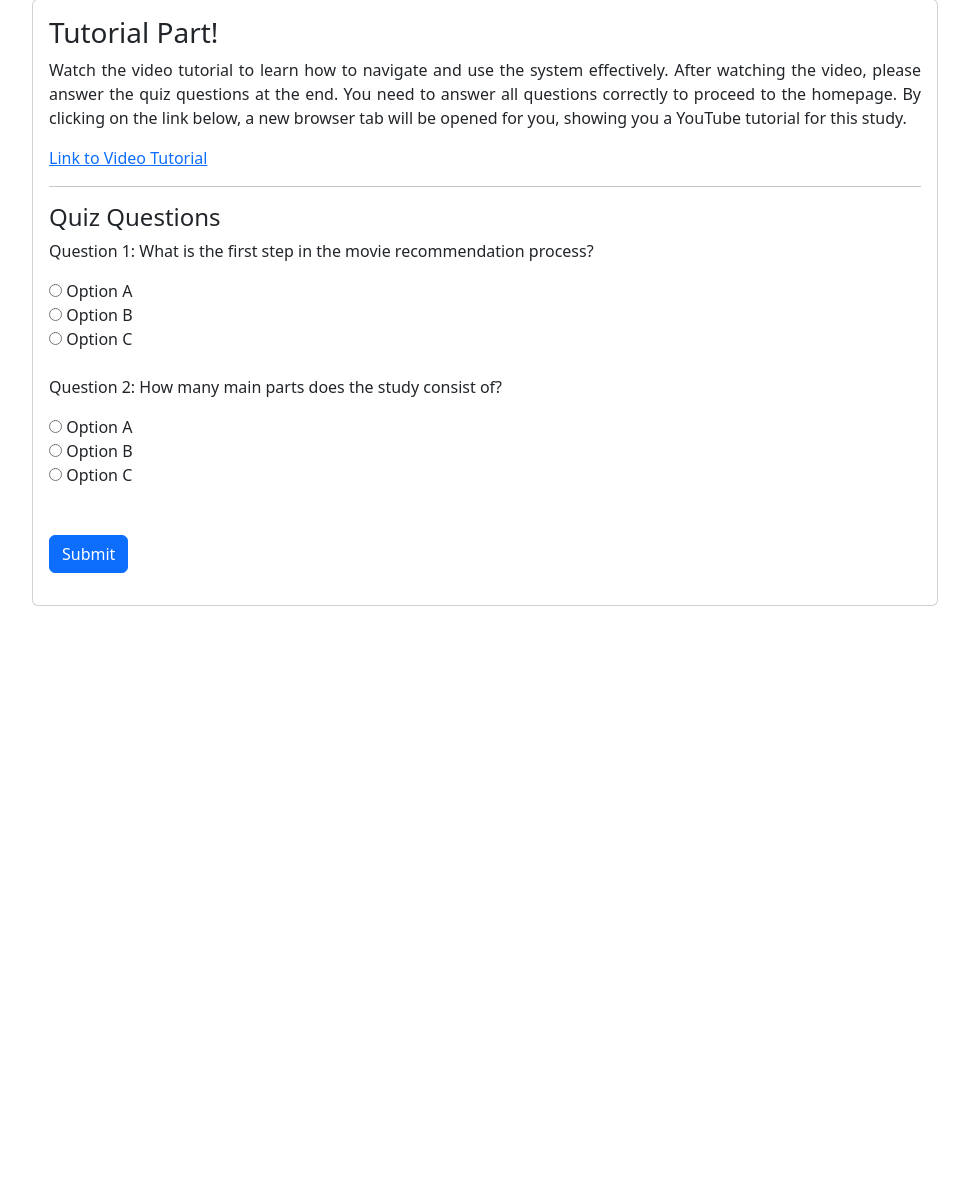
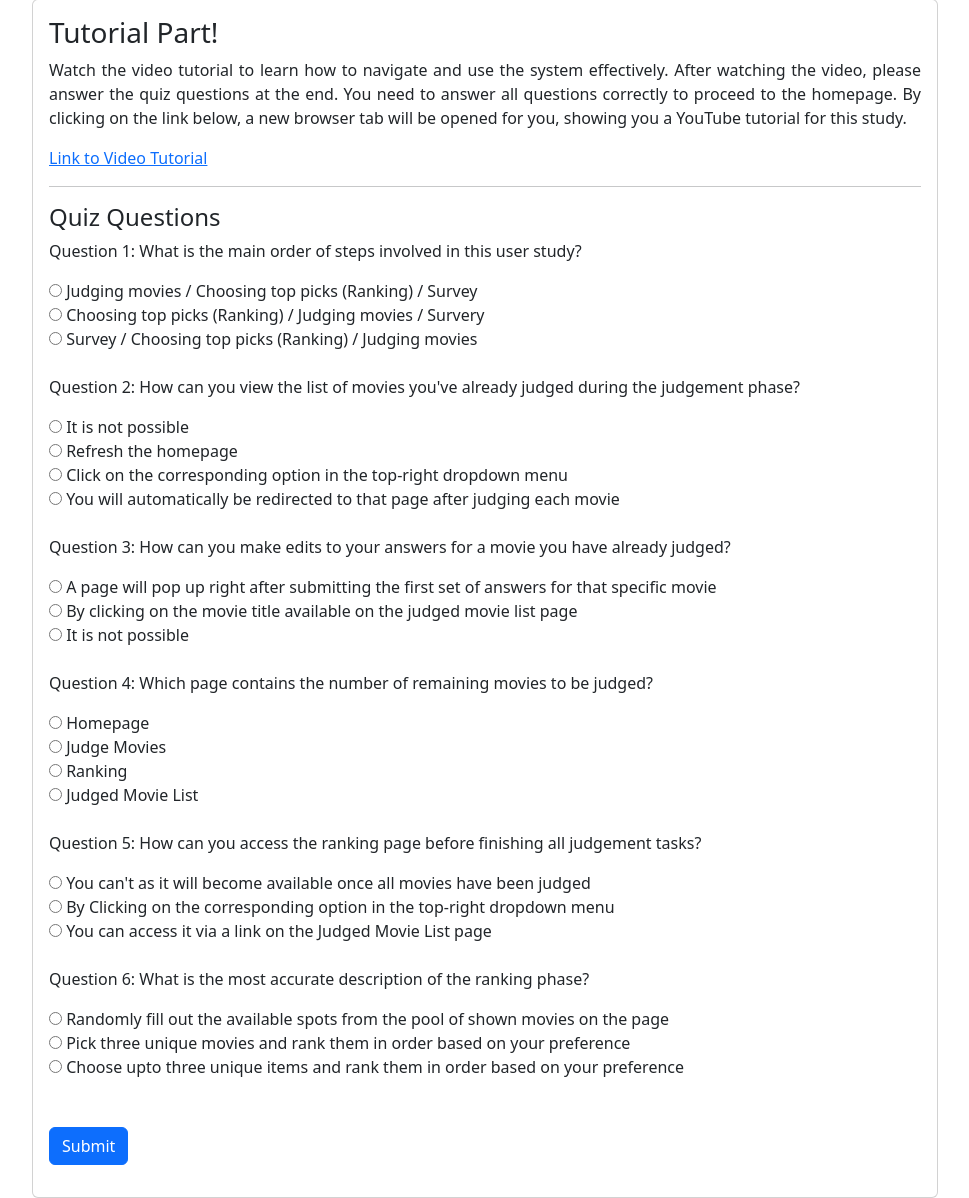
Before and after one commit to maancham/IRMrec, a Django app: page /tutorial/ in a window 1280 px wide. Shown: the part 91-1289 px from the top of the page, without its empty margins (155-1124 px from the left). Before the commit the page ends 697 px from the top, so only its background shows below. Run offline with Django 4.2, Linux system fonts and the light colour scheme; a user stored in the database is signed in; tables that the repository leaves empty hold one stand-in row (values such as "Sample post"); some libraries are stand-ins or nearby versions.

Commit message:
add quiz questions

```diff
--- a/movies/templates/movies/tutorial.html
+++ b/movies/templates/movies/tutorial.html
@@ -44,18 +44,45 @@
                             <form method="post" onsubmit="return validateQuizForm();">
                                 {% csrf_token %}
 
-                                <p>Question 1: What is the first step in the movie recommendation process?</p>
-                                <input type="radio" name="q1" value="a"> Option A<br>
-                                <input type="radio" name="q1" value="b"> Option B<br>
-                                <input type="radio" name="q1" value="c"> Option C<br>
+                                <p>Question 1: What is the main order of steps involved in this user study?</p>
+                                <input type="radio" name="q1" value="a"> Judging movies / Choosing top picks (Ranking) / Survey<br>
+                                <input type="radio" name="q1" value="b"> Choosing top picks (Ranking) / Judging movies / Survery<br>
+                                <input type="radio" name="q1" value="c"> Survey / Choosing top picks (Ranking) / Judging movies<br>
                                 <br>
 
-                                <p>Question 2: How many main parts does the study consist of?</p>
-                                <input type="radio" name="q2" value="a"> Option A<br>
-                                <input type="radio" name="q2" value="b"> Option B<br>
-                                <input type="radio" name="q2" value="c"> Option C<br>
+                                <p>Question 2: How can you view the list of movies you've already judged during the judgement phase?</p>
+                                <input type="radio" name="q2" value="a"> It is not possible<br>
+                                <input type="radio" name="q2" value="b"> Refresh the homepage<br>
+                                <input type="radio" name="q2" value="c"> Click on the corresponding option in the top-right dropdown menu<br>
+                                <input type="radio" name="q2" value="d"> You will automatically be redirected to that page after judging each movie<br>
                                 <br>
-                                <!-- Add more quiz questions here -->
+
+                                <p>Question 3: How can you make edits to your answers for a movie you have already judged?</p>
+                                <input type="radio" name="q3" value="a"> A page will pop up right after submitting the first set of answers for that specific movie<br>
+                                <input type="radio" name="q3" value="b"> By clicking on the movie title available on the judged movie list page<br>
+                                <input type="radio" name="q3" value="c"> It is not possible<br>
+                                <br>
+
+                                <p>Question 4: Which page contains the number of remaining movies to be judged?</p>
+                                <input type="radio" name="q4" value="a"> Homepage<br>
+                                <input type="radio" name="q4" value="b"> Judge Movies<br>
+                                <input type="radio" name="q4" value="c"> Ranking<br>
+                                <input type="radio" name="q4" value="d"> Judged Movie List<br>
+                                <br>
+
+                                <p>Question 5: How can you access the ranking page before finishing all judgement tasks?</p>
+                                <input type="radio" name="q5" value="a"> You can't as it will become available once all movies have been judged<br>
+                                <input type="radio" name="q5" value="b"> By Clicking on the corresponding option in the top-right dropdown menu<br>
+                                <input type="radio" name="q5" value="c"> You can access it via a link on the Judged Movie List page<br>
+                                <br>
+
+                                <p>Question 6: What is the most accurate description of the ranking phase?</p>
+                                <input type="radio" name="q6" value="a"> Randomly fill out the available spots from the pool of shown movies on the page<br>
+                                <input type="radio" name="q6" value="b"> Pick three unique movies and rank them in order based on your preference<br>
+                                <input type="radio" name="q6" value="c"> Choose upto three unique items and rank them in order based on your preference<br>
+                                <br>
+
+
 
                                 <br>
                                 <button type="submit" class="btn btn-primary">Submit</button>
@@ -72,15 +99,20 @@
     function validateQuizForm() {
         const q1Answer = document.querySelector('input[name="q1"]:checked');
         const q2Answer = document.querySelector('input[name="q2"]:checked');
+        const q3Answer = document.querySelector('input[name="q3"]:checked');
+        const q4Answer = document.querySelector('input[name="q4"]:checked');
+        const q5Answer = document.querySelector('input[name="q5"]:checked');
+        const q6Answer = document.querySelector('input[name="q6"]:checked');
         // Add more quiz question validation as needed
 
-        if (!q1Answer || !q2Answer /* Add more conditions for other questions */) {
+        if (!q1Answer || !q2Answer || !q3Answer || !q4Answer || !q5Answer || !q6Answer) {
             alert("Please answer all quiz questions.");
             return false;
         }
 
         // Check quiz answers
-        if (q1Answer.value !== "b" || q2Answer.value !== "c" /* Add correct answers for other questions */) {
+        if (q1Answer.value !== "a" || q2Answer.value !== "c" || q3Answer.value !== "b" ||
+            q4Answer.value !== "d" || q5Answer.value !== "a" || q6Answer.value !== "b") {
             alert("One or more answers are incorrect. Please review the tutorial and try again.");
             return false;
         }
```
